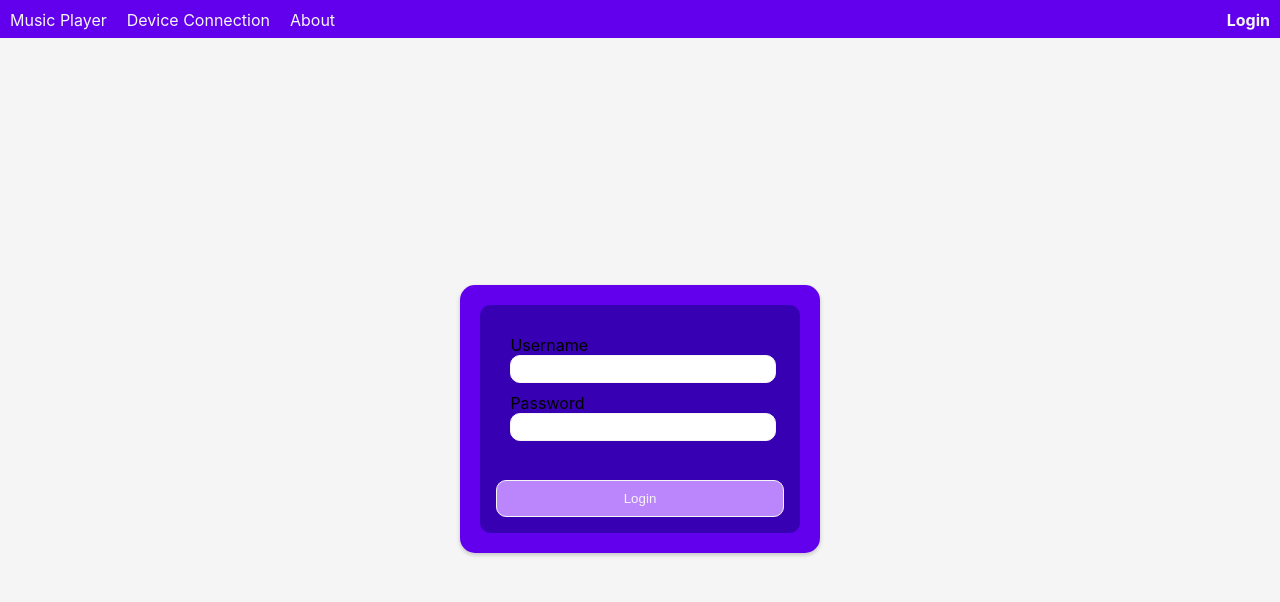
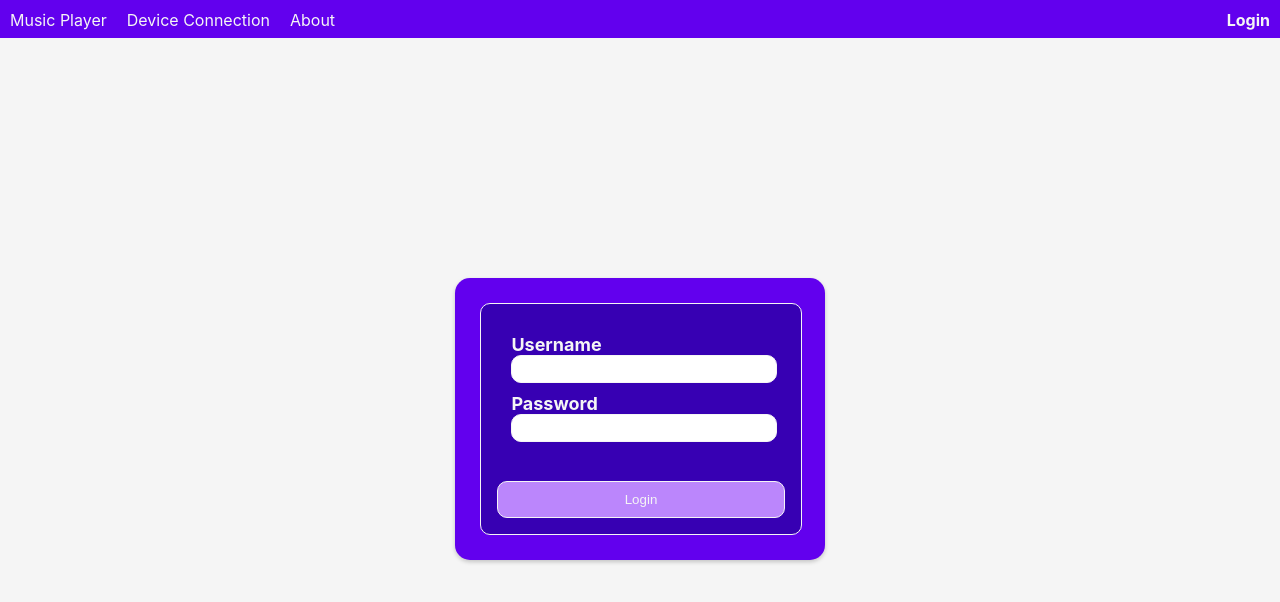
Before and after one commit to rileycleavenger/TheModernJukebox, a React (Create React App) app in the folder the-modern-jukebox-react-app/: page /login in a window 1280 px wide. Shown: the top 602 px of the page. Built offline with nearby package versions, Linux system fonts and the light colour scheme.

Commit message:
updated stylings

```diff
--- a/the-modern-jukebox-react-app/src/pages/login/Login.css
+++ b/the-modern-jukebox-react-app/src/pages/login/Login.css
@@ -8,7 +8,7 @@
   .login-container {
     background-color: var(--primary-color);
     border-radius: 15px;
-    padding: 20px;
+    padding: 25px;
     width: 40vh;
     box-shadow: 0 2px 4px rgba(0, 0, 0, 0.2);
   }
@@ -18,6 +18,7 @@
     width: 90%;
     padding: 5%;
     background-color: var(--secondary-color);
+    border: 0.5px solid var(--text-color);
     border-radius: 10px;
   }
 
@@ -29,6 +30,12 @@
   form {
     display: flex;
     flex-direction: column;
+  }
+
+  label {
+    color: var(--text-color);
+    font-weight: bold;
+    font-size: large;
   }
 
   input {
```
